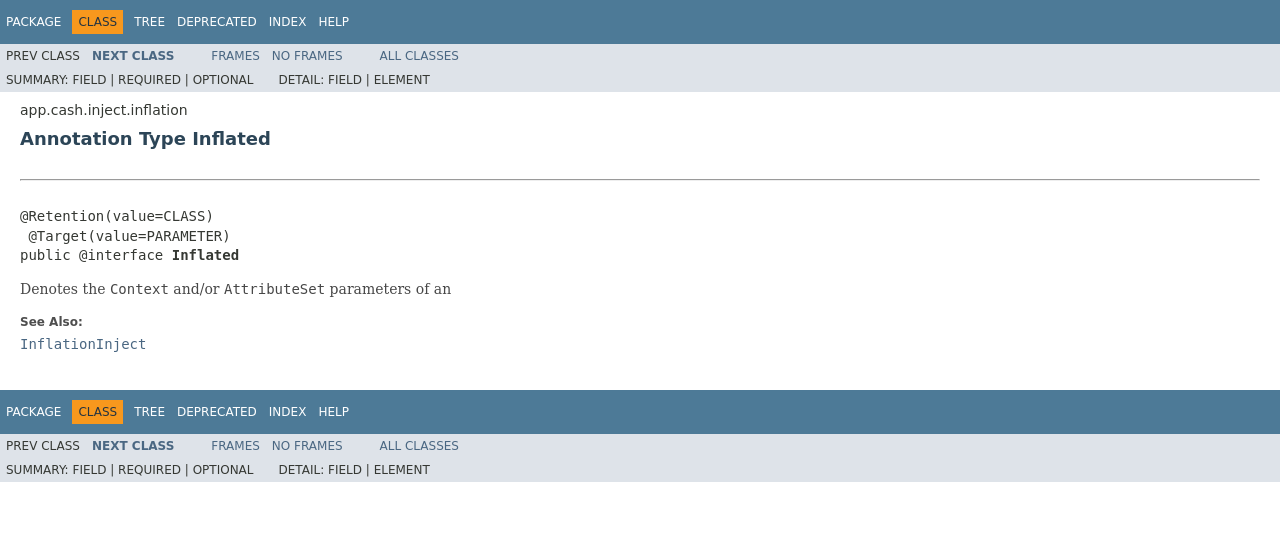
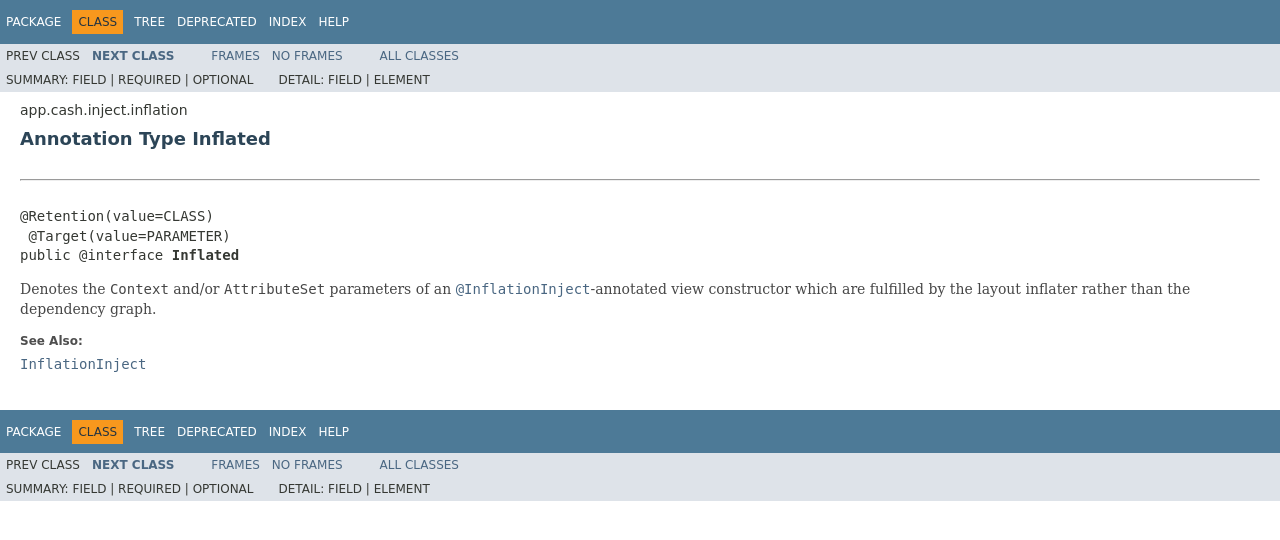
Before and after one commit to cashapp/InflationInject, a plain HTML site: page latest/app/cash/inject/inflation/Inflated.html in a window 1280 px wide. Drawn offline with Linux system fonts and the light colour scheme; a web font is replaced by a local one.

Commit message:
Deploying to site from  @ 5fba83229c1db5a10858491ee7a975f27a1e251a 🚀

```diff
--- a/latest/app/cash/inject/inflation/Inflated.html
+++ b/latest/app/cash/inject/inflation/Inflated.html
@@ -93,7 +93,9 @@
 <pre>@Retention(value=CLASS)
  @Target(value=PARAMETER)
 public @interface <span class="memberNameLabel">Inflated</span></pre>
-<div class="block">Denotes the <code>Context</code> and/or <code>AttributeSet</code> parameters of an</div>
+<div class="block">Denotes the <code>Context</code> and/or <code>AttributeSet</code> parameters of an
+ <a href="../../../../app/cash/inject/inflation/InflationInject.html" title="annotation in app.cash.inject.inflation"><code>@InflationInject</code></a>-annotated view constructor which are fulfilled by the
+ layout inflater rather than the dependency graph.</div>
 <dl>
 <dt><span class="seeLabel">See Also:</span></dt>
 <dd><a href="../../../../app/cash/inject/inflation/InflationInject.html" title="annotation in app.cash.inject.inflation"><code>InflationInject</code></a></dd>
```
Also changed, not shown: latest/app/cash/inject/inflation/package-summary.html (+3 -1 lines), latest/index-all.html (+3 -1 lines).
